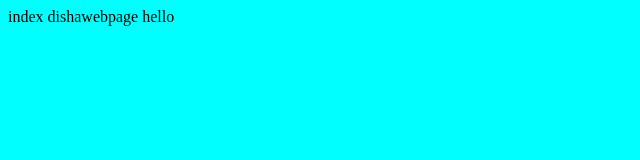
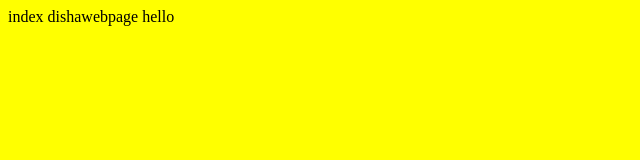
Before and after one commit to disha1822/Test, a plain HTML site: page index.html in a window 1280 px wide. Shown: the whole page, without its empty margins (0-640 px from the left). Drawn offline with Linux system fonts and the light colour scheme.

Commit message:
color changed

```diff
--- a/index.html
+++ b/index.html
@@ -1,5 +1,5 @@
 
-<body bgcolor = "cyan">
+<body bgcolor = "yellow">
 index
 dishawebpage
 hello
```
